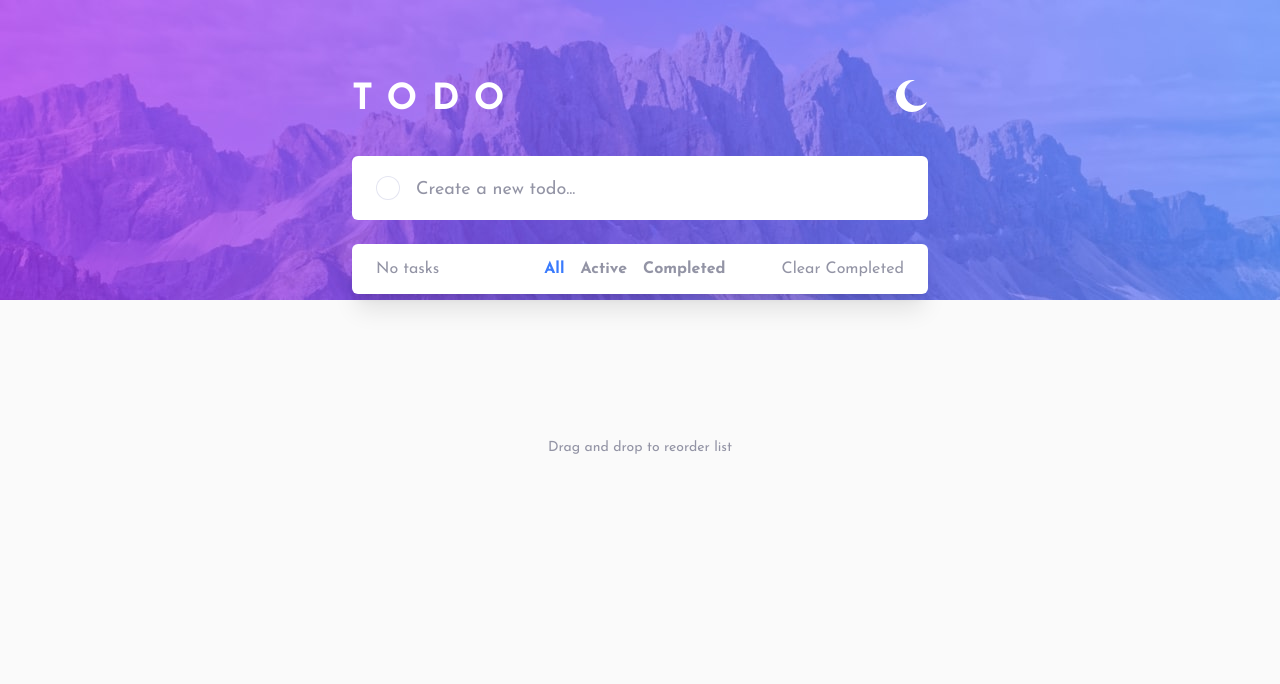
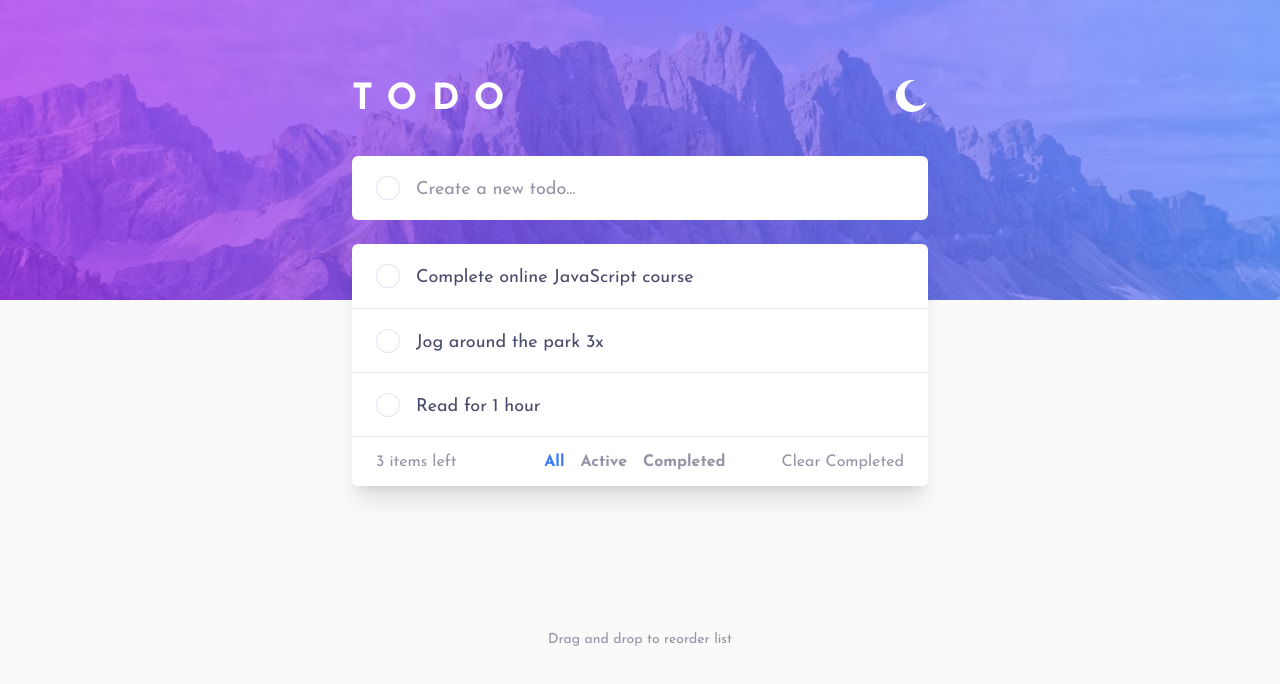
Before and after one commit to danaYatsuta/fm-todo-app, a Vue app: page / in a window 1280 px wide. Shown: the top 684 px of the page. Built offline with nearby package versions, Linux system fonts and the light colour scheme.

Commit message:
Add default todos

```diff
--- a/src/components/TheTodoList.vue
+++ b/src/components/TheTodoList.vue
@@ -71,6 +71,10 @@ export default {
   mounted() {
     this.onResize()
     window.addEventListener('resize', this.onResize)
+
+    this.createNewTodo('Complete online JavaScript course')
+    this.createNewTodo('Jog around the park 3x')
+    this.createNewTodo('Read for 1 hour')
   },
   beforeUnmount() {
     window.removeEventListener('resize', this.onResize)
```
